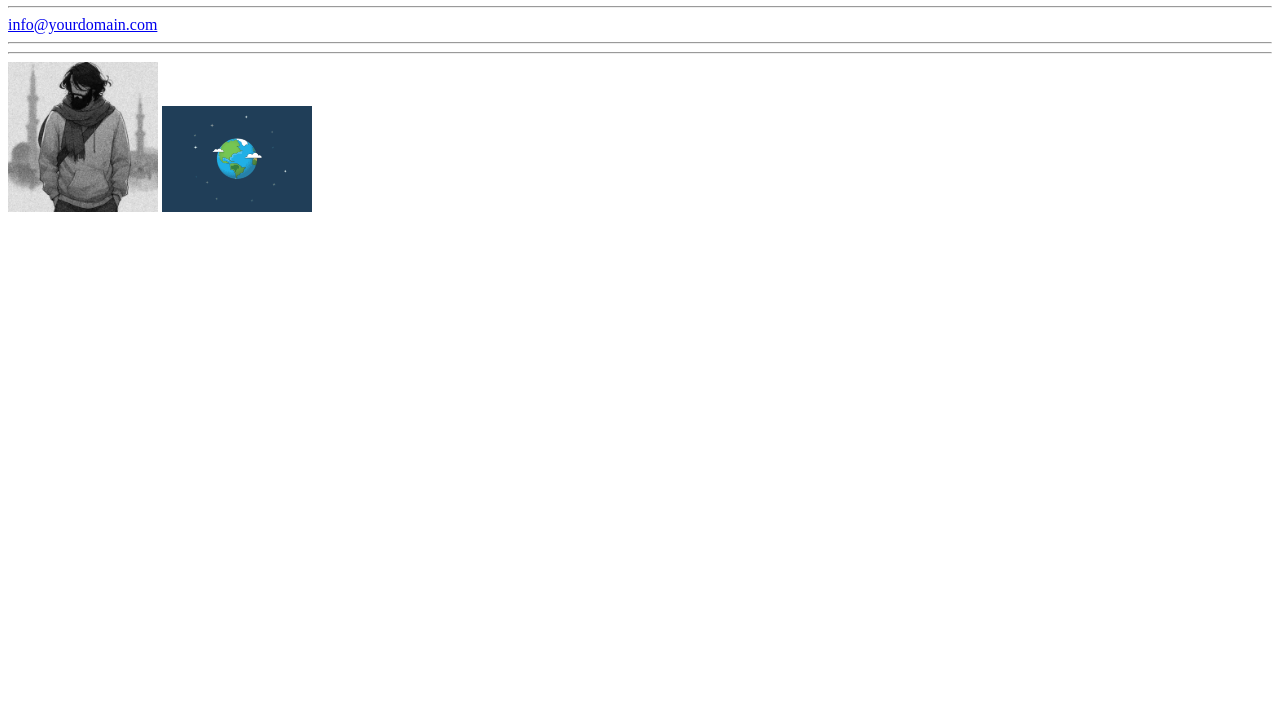
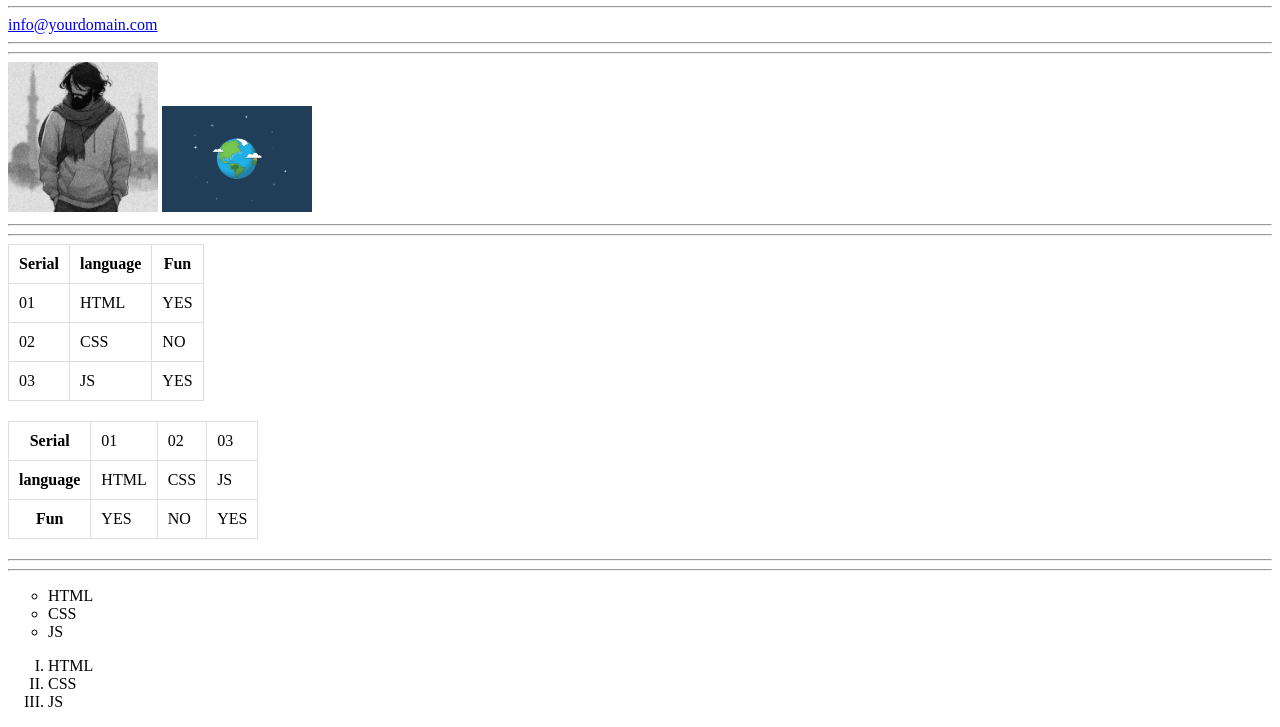
Before and after one commit to AshrafRahul/web-development-journey, a plain HTML site: page HTML/index.html in a window 1280 px wide. Shown: the part 2206-2933 px from the top of the page. Before the commit the page ends 2430 px from the top, so only its background shows below. Drawn offline with Linux system fonts and the light colour scheme.

Commit message:
learning HTML

```diff
--- a/HTML/index.html
+++ b/HTML/index.html
@@ -7,6 +7,7 @@
                 font-size: 20px;
             }
         </style>
+        <link rel="icon" href="img/logo.jpg">
         <link rel="stylesheet" href="style.css">
         <!-- <script>
             alert('Internal')
@@ -115,5 +116,65 @@
         <img src="img/logo.jpg" alt="Normal picture">
         <img src="img/world.gif" alt="This a gif">
 
+        <hr><hr>
+
+        <table>
+            <tr>
+                <th>Serial</th>
+                <th>language</th>
+                <th>Fun</th>
+            </tr>
+            <tr>
+                <td>01</td>
+                <td>HTML</td>
+                <td>YES</td>
+            </tr>
+            <tr>
+                <td>02</td>
+                <td>CSS</td>
+                <td>NO</td>
+            </tr>
+            <tr>
+                <td>03</td>
+                <td>JS</td>
+                <td>YES</td>
+            </tr>
+        </table>
+
+        <table>
+            <tr>
+                <th>Serial</th>
+                <td>01</td>
+                <td>02</td>
+                <td>03</td>
+            </tr>
+            <tr>
+                <th>language</th>
+                <td>HTML</td>
+                <td>CSS</td>
+                <td>JS</td>
+
+            </tr>
+            <tr>
+                <th>Fun</th>
+                <td>YES</td>
+                <td>NO</td>
+                <td>YES</td>
+            </tr>
+        </table>
+        <hr><hr>
+
+        <ul style="list-style-type: circle;">
+            <li>HTML</li>
+            <li>CSS</li>
+            <li>JS</li>
+        </ul>
+
+        <ol type="I">
+            <li>HTML</li>
+            <li>CSS</li>
+            <li>JS</li>
+        </ol>
+
     </body>
 </html>
--- a/HTML/style.css
+++ b/HTML/style.css
@@ -5,3 +5,13 @@ q{
 img{
     width: 150px;
 }
+
+table {
+    margin-bottom: 20px;
+}
+
+table, tr, td, th {
+    border: 1px solid #ddd;
+    border-collapse: collapse;
+    padding: 10px;
+}
```
